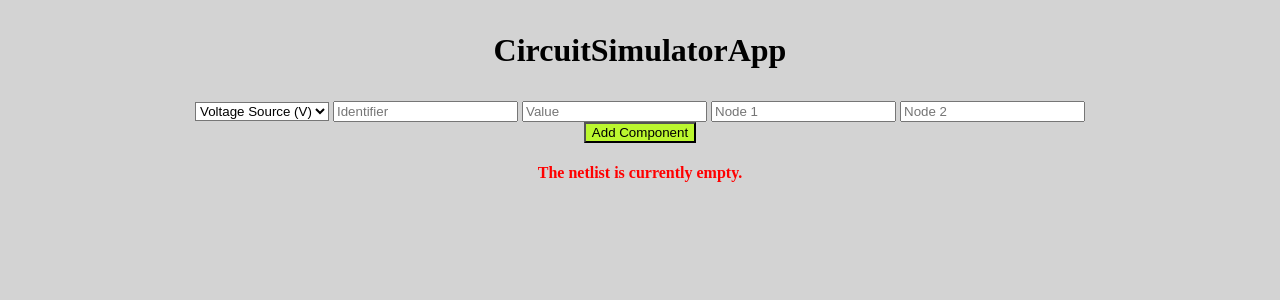
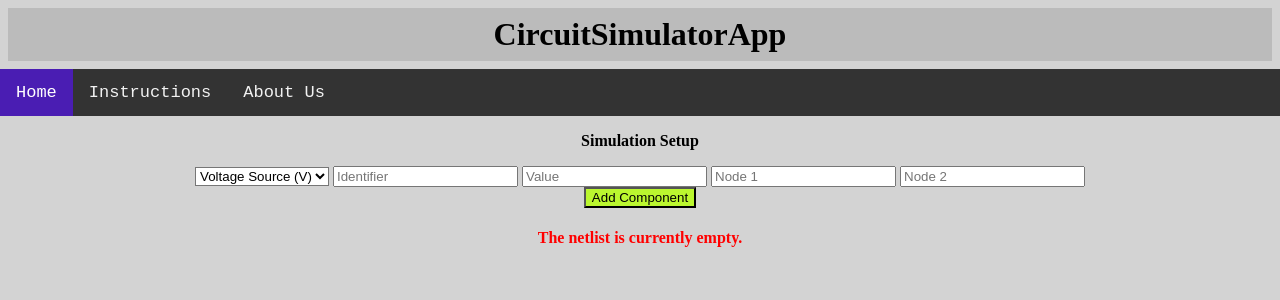
Before and after one commit to JustinSward/cloudsim, a Flask app: page / in a window 1280 px wide. Shown: the top 300 px of the page. Run offline with Flask 2, Linux system fonts and the light colour scheme.

Commit message:
Added navigation menu, about and instructions pages, page titles, removed autofill for simulation

```diff
--- a/main.py
+++ b/main.py
@@ -114,6 +114,15 @@ def run():
 
 
 
+@app.route('/about')
+def about():
+    return render_template('about.html')
+
+
+@app.route('/instructions')
+def instructions():
+    return render_template('instructions.html')
+
 
 
 if __name__ == "__main__":
--- a/static/css/styles.css
+++ b/static/css/styles.css
@@ -1,14 +1,16 @@
-
 h1 {
-	margin: 0.5em;
-	padding: 0.5em;
+	margin: 0.25em;
+	padding: 0.25em;
 	color: black;
 	text-align: center;
 	font-size: 2em;
+	background-color: rgb(187, 187, 187);
 }
 
-h3 {
-	color: red;
+h2 {
+	margin: 0.5em;
+	padding: 0.5em;
+	text-align: center;
 }
 
 h4 {
@@ -74,3 +76,32 @@ button {
 	background-color: rgb(166, 255, 0);
 	font-size: 150%;
 }
+
+
+/* Add a black background color to the top navigation */
+.topnav {
+	background-color: #333;
+	overflow: hidden;
+  }
+
+  /* Style the links inside the navigation bar */
+  .topnav a {
+	float: left;
+	color: #f2f2f2;
+	text-align: center;
+	padding: 14px 16px;
+	text-decoration: none;
+	font-size: 17px;
+  }
+
+  /* Change the color of links on hover */
+  .topnav a:hover {
+	background-color: #ddd;
+	color: black;
+  }
+
+  /* Add a color to the active/current link */
+  .topnav a.active {
+	background-color: #4a1db3;
+	color: white;
+  }
--- a/templates/base.html
+++ b/templates/base.html
@@ -9,6 +9,8 @@
     {% block head %}{% endblock %}
 </head>
 <body>
+
+
     {% block body %}{% endblock %}
 </body>
 
--- a/templates/index.html
+++ b/templates/index.html
@@ -4,9 +4,15 @@
 
 {% endblock %}
 {% block body %}
+<div class="topnav">
+    <a class="active" href="/">Home</a>
+    <a href="/instructions">Instructions</a>
+    <a href="/about">About Us</a>
+  </div>
+
+<h2>Simulation Setup</h2>
+
 <div class="content">
-
-
     <form action="/" method="POST">
         <select name="ptype" id="ptype">
             <option value="V">Voltage Source (V)</option>
@@ -65,9 +71,9 @@
             <option value="2">Time Analysis</option>
             <option value="3">Frequency Analysis</option>
         </select>
-        <input type="text" name="simnode" id="simnode" placeholder="Node" {% if simHTML.getNode() != "0" %} value="{{simHTML.getNode()}}" {% endif %}>
-        <input type="text" name="simstartfreq" id="simstartfreq" placeholder="Start Frequency [Hz]" {% if simHTML.getStart() != 0 %} value="{{simHTML.getStart()}}" {% endif %}>
-        <input type="text" name="simendfreq" id="simendfreq" placeholder="End Frequency [Hz]" {% if simHTML.getEnd() != 0 %} value="{{simHTML.getEnd()}}" {% endif %}>
+        <input type="text" name="simnode" id="simnode" placeholder="Node">
+        <input type="text" name="simstartfreq" id="simstartfreq" placeholder="Start Frequency [Hz]">
+        <input type="text" name="simendfreq" id="simendfreq" placeholder="End Frequency [Hz]">
         <input type="submit" value="Run Simulation">
     </form>
 
```
Also changed, not shown: templates/about.html (added, +50 -0 lines), templates/instructions.html (added, +17 -0 lines), templates/run.html (+7 -0 lines).
